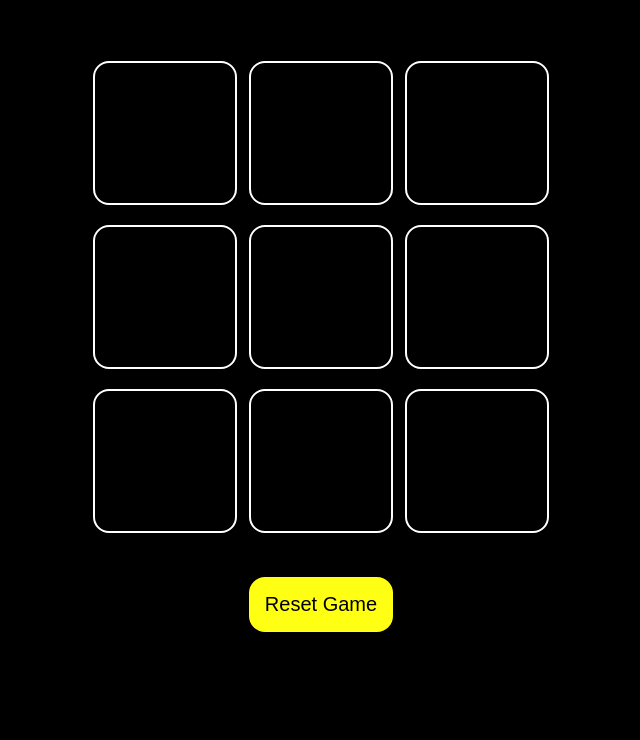
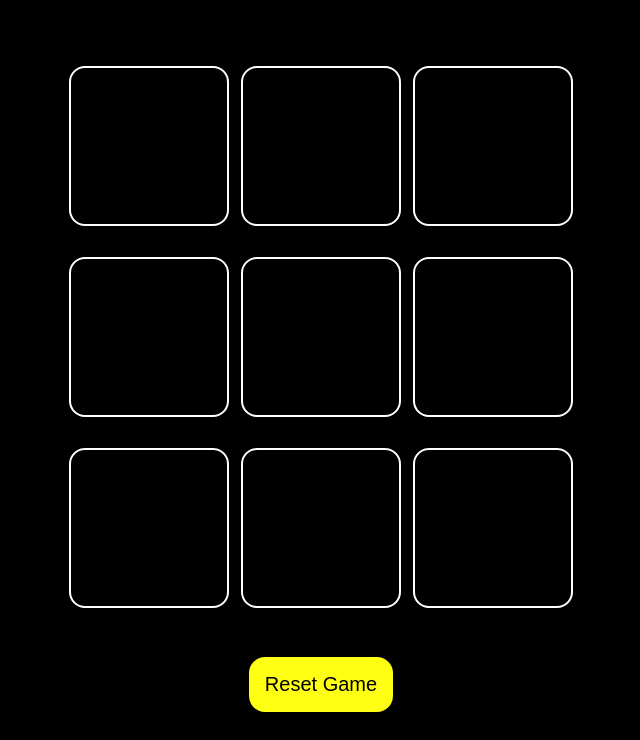
Before and after one commit to zulfiqar2710/Modern-Tic-Tac-Toe, a plain HTML site: page index.html in a window 1280 px wide. Shown: the part 60-800 px from the top of the page, without its empty margins (319-959 px from the left). Drawn offline with Linux system fonts and the light colour scheme.

Commit message:
Update cs.css

```diff
--- a/cs.css
+++ b/cs.css
@@ -9,7 +9,7 @@
   }
 
   .container {
-    height: 70vh;
+    height: 80vh;
     display: flex;
 
     justify-content: center;
@@ -17,8 +17,8 @@
   }
 
   .game {
-    height: 60vmin;
-    width: 60vmin;
+    height: 70vmin;
+    width: 70vmin;
     display: flex;
     flex-wrap: wrap;
   justify-content: center;
@@ -27,8 +27,8 @@
 }
 
 .box {
-  height: 18vmin;
-  width: 18vmin;
+  height: 20vmin;
+  width: 20vmin;
   border-radius: 1rem;
   border: 2px solid white;
   box-shadow: 0 0 1rem rgba(0, 0, 0, 0.3);
```
